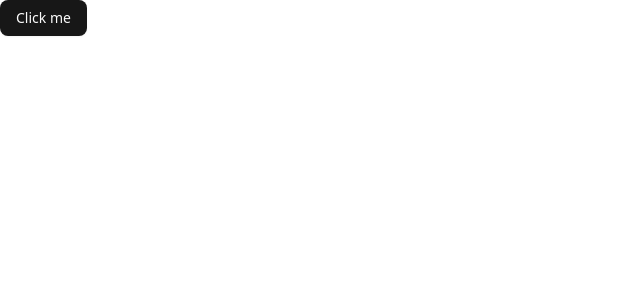
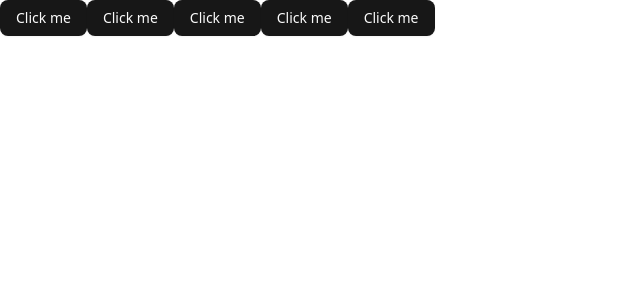
Before and after one commit to LUBUSI-TECH-SOLUTIONS/inkedalpha.frontend, a React (Vite) app: page / in a window 1280 px wide. Shown: the top 300 px of the page, without its empty margins (0-640 px from the left). Built offline with nearby package versions, Linux system fonts and the light colour scheme.

Commit message:
feat(app): Add buttons test

```diff
--- a/src/App.tsx
+++ b/src/App.tsx
@@ -5,6 +5,10 @@ export const App = () => {
   return (
     <>
       <Button>Click me</Button>
+      <Button>Click me</Button>
+      <Button>Click me</Button>
+      <Button>Click me</Button>
+      <Button>Click me</Button>
     </>
   )
 }
```
